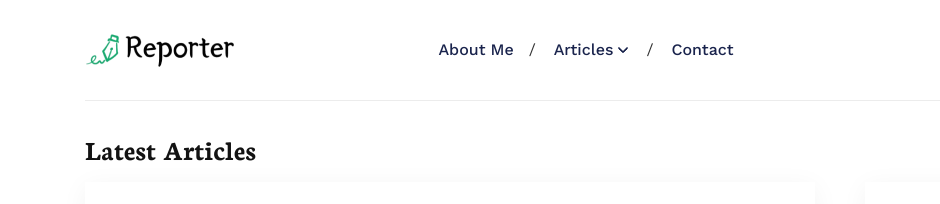
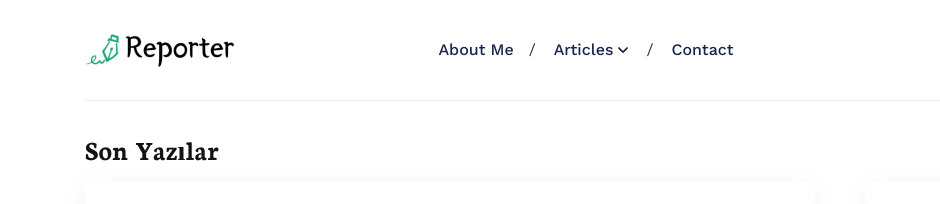
Before and after one commit to tennissciences/proje, a plain HTML site: page index.html in a window 1280 px wide. Shown: the top 204 px of the page, 0-940 px from the left. Drawn offline with nearby package versions, Linux system fonts and the light colour scheme.

Commit message:
Update index.html

```diff
--- a/index.html
+++ b/index.html
@@ -75,7 +75,7 @@
     <div class="container">
       <div class="row no-gutters-lg">
         <div class="col-12">
-          <h2 class="section-title">Latest Articles</h2>
+          <h2 class="section-title">Son Yazılar</h2>
         </div>
         <div class="col-lg-8 mb-5 mb-lg-0">
           <div class="row">
```
